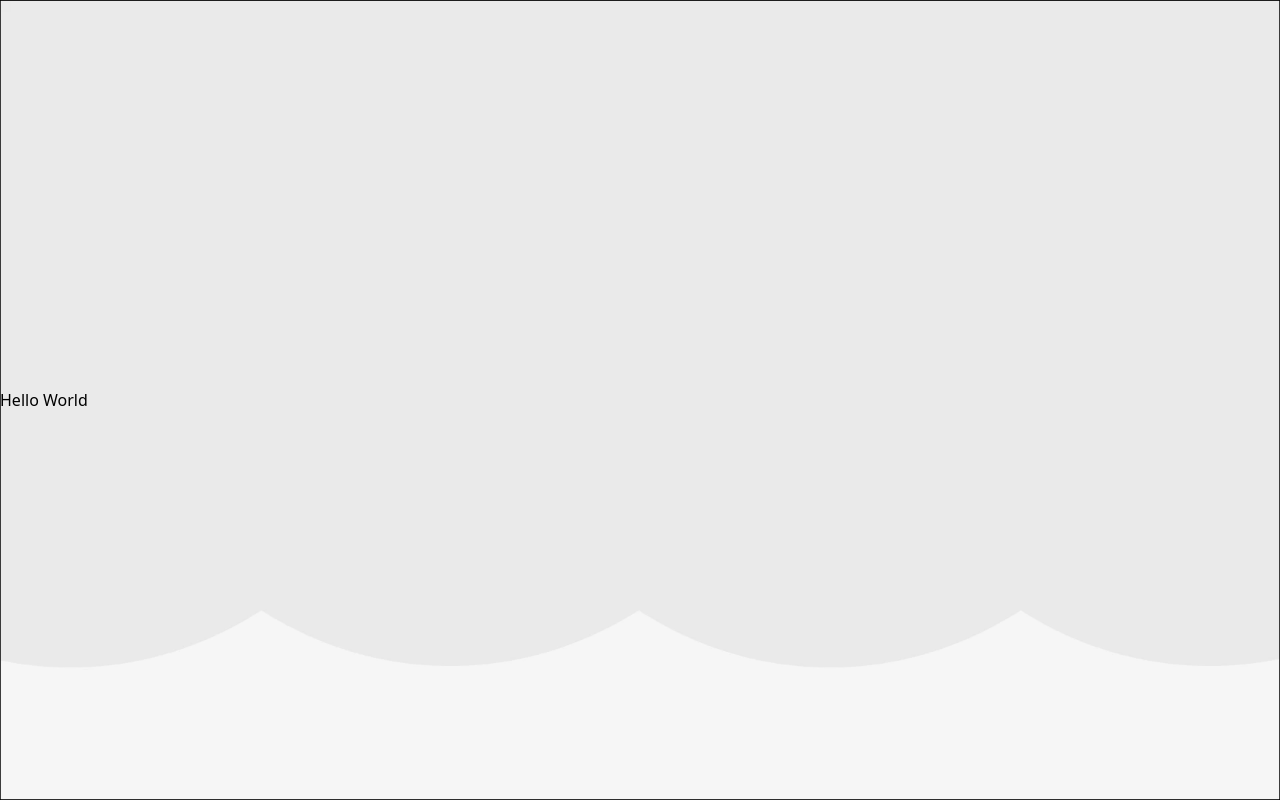
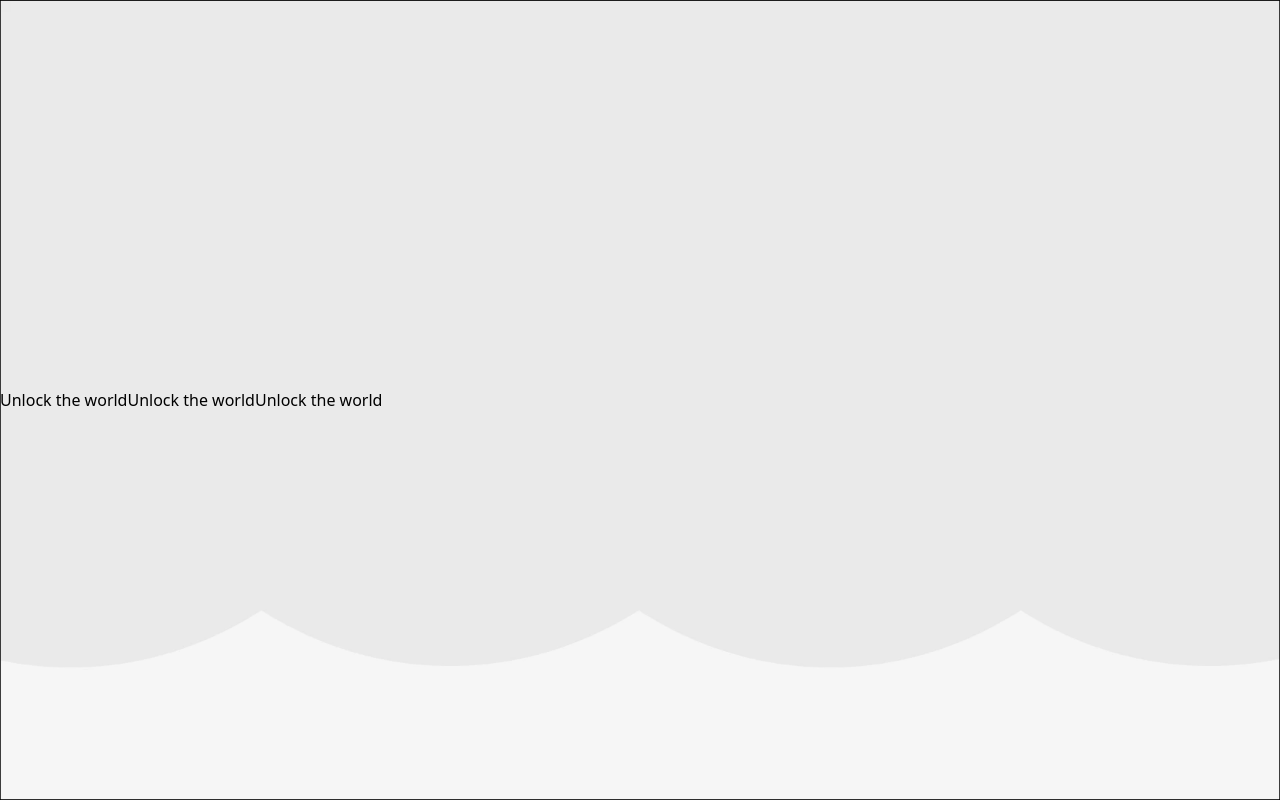
Before and after one commit to lovelyppotto/Moyamo, a React (Vite) app in the folder FE/: page / in a window 1280 px wide. Built offline with nearby package versions, Linux system fonts and the light colour scheme.

Commit message:
[FE] feat: 메인 화면 개발
문구 작성 후 임시 저장

ref: S12P21D203-123

```diff
--- a/FE/src/pages/home/Home.tsx
+++ b/FE/src/pages/home/Home.tsx
@@ -7,7 +7,9 @@ function Home() {
       backgroundSize: '100% 100%',
     }}
   >
-    Hello World
+    <span>Unlock the world</span>
+    <span>Unlock the world</span>
+    <span>Unlock the world</span>
   </div>
   );
 }
```
